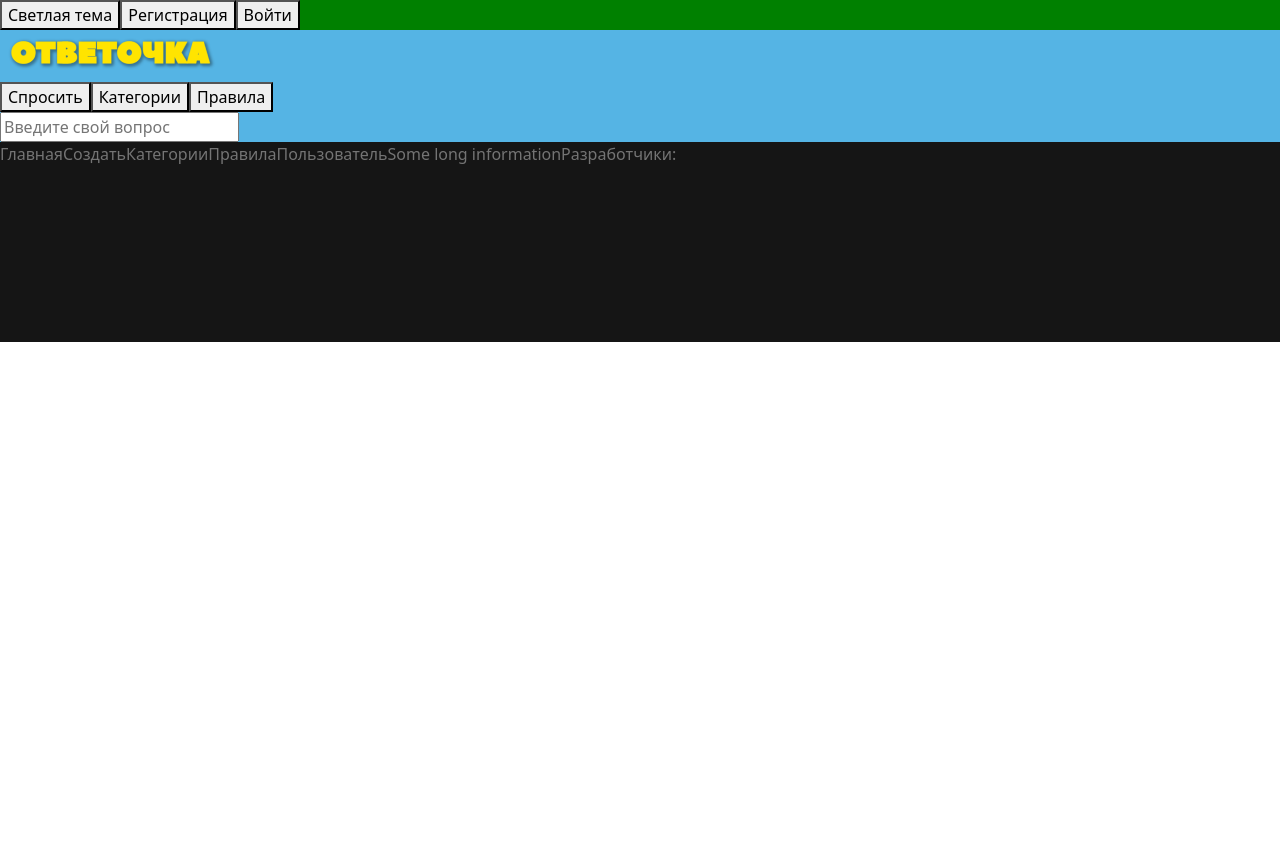
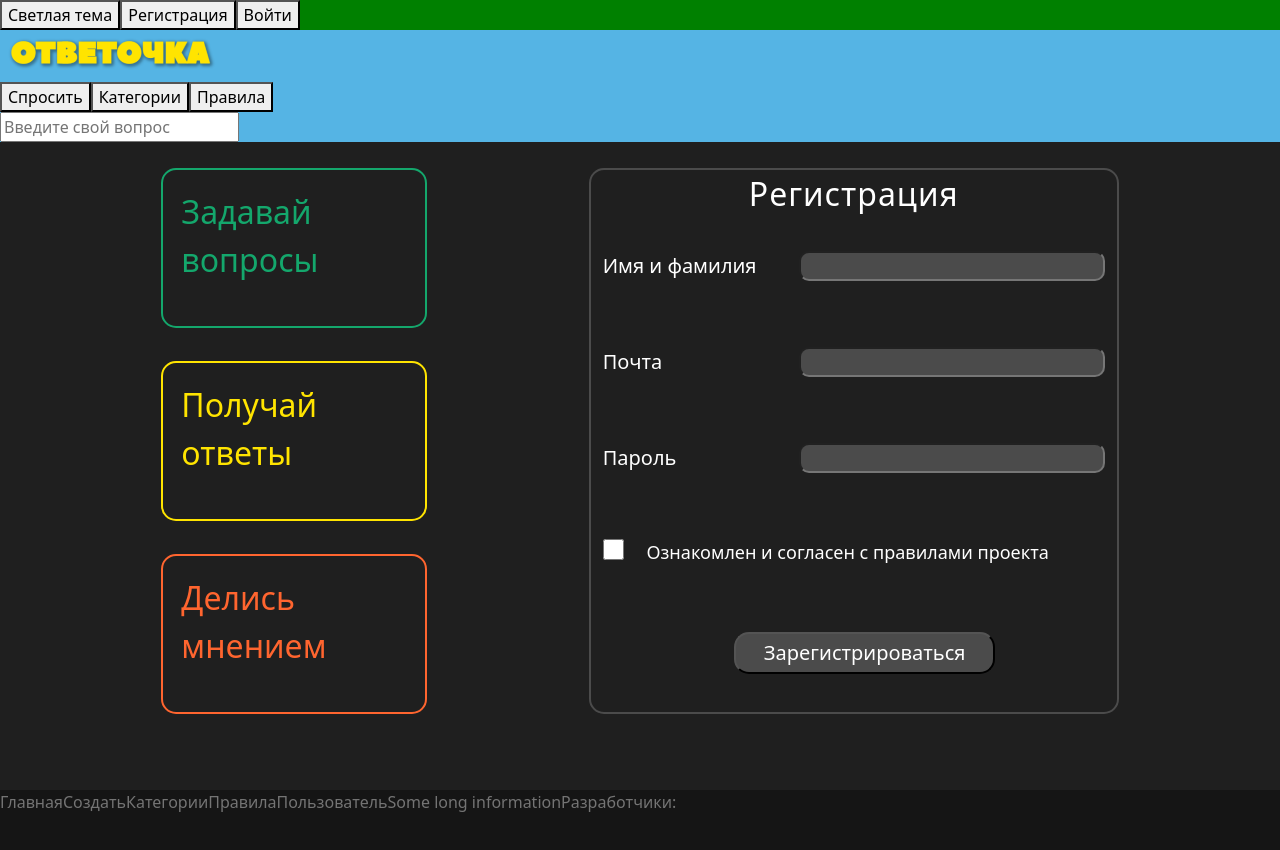
Before and after one commit to psevdomaksim/otvetochka_BUGS, a React (Create React App) app in the folder client/: page /reg in a window 1280 px wide. Shown: the top 850 px of the page. Before the commit the page ends 800 px from the top, so only its background shows below. Built offline with nearby package versions, Linux system fonts and the light colour scheme.

Commit message:
Registration Form

```diff
--- a/client/src/App.js
+++ b/client/src/App.js
@@ -8,6 +8,7 @@ import HomePageContainer from './components/HomePage/HomePageContainer';
 import QuestionPage from './components/QuestionPage/QuestionPage';
 import Profile from './components/Profile/Profile';
 import Edit from './components/Edit/Edit';
+import Registration from './components/Registration/Registration';
 
 const App = (props) => {
   return (
@@ -19,6 +20,7 @@ const App = (props) => {
           <Route path="/profile" element={<Profile />} />
           <Route path="/questionpage" element={<QuestionPage />} />
           <Route path="/edit" element={<Edit />} />
+          <Route path="/reg" element={<Registration />} />
         </Routes>
       </div>
       <FooterContainer />
--- a/client/src/components/HomePage/HomePage.jsx
+++ b/client/src/components/HomePage/HomePage.jsx
@@ -7,13 +7,9 @@ import AddQuestionList from "../AddQuestion/AddQuestionList";
 const HomePage = (props) => {
   return (
     <div className={style.home_page_wrapper}>
-      <div>
         <AddQuestionList />
         <ActiveUsersList />
-      </div>
-      <div>
         <UsersQuestionBlock />
-      </div>
       <div>
         <button>Типа стрелка вверх</button>
       </div>
--- /dev/null
+++ b/client/src/components/Registration/Registration.jsx
@@ -0,0 +1,41 @@
+import React from "react";
+import { Col, Container, Row } from "react-bootstrap";
+import s from "../../css/Registration.module.css"
+
+const Registration = (props) => {
+    return (
+        <div className={s.reg_wrapper}>
+            <div className={s.traffic_light}>
+                <div className={s.block} id={s.green}>Задавай вопросы</div>
+                <div className={s.block} id={s.yellow}>Получай ответы</div>
+                <div className={s.block} id={s.red}>Делись мнением</div>
+            </div>
+            <Container className={s.reg_form}>
+                <Row>
+                    <Col md="auto" className={s.center}><span id={s.reg_head}>Регистрация</span></Col>
+                </Row>
+                <Row className={s.indent}>
+                    <Col><span id={s.text}>Имя и фамилия</span></Col>
+                    <Col><input id={s.input } /></Col>
+                </Row>
+                <Row className={s.indent}>
+                    <Col><span id={s.text}>Почта</span></Col>
+                    <Col><input id={s.input } /></Col>
+                </Row>
+                <Row className={s.indent}>
+                    <Col><span id={s.text}>Пароль</span></Col>
+                    <Col><input type="password" id={s.input } /></Col>
+                </Row>
+                <Row className={s.indent}>
+                    <Col md={{span: 1}}><input type="checkbox" id={s.checkbox} /></Col>
+                    <Col><span id={s.check_text}>Ознакомлен и согласен с правилами проекта</span></Col>
+                </Row>
+                <Row>
+                    <Col md={{offset: 3}}><button id={s.reg_button}>Зарегистрироваться</button></Col>
+                </Row>
+            </Container>
+        </div>
+    )
+}
+
+export default Registration;
--- a/client/src/css/Edit.module.css
+++ b/client/src/css/Edit.module.css
@@ -23,6 +23,7 @@
     border-radius: 10px;
     background: #4B4B4B;
     width: 378px;
+    color: #fff;
 }
 
 #change_photo {
--- /dev/null
+++ b/client/src/css/Registration.module.css
@@ -0,0 +1,84 @@
+.reg_wrapper {
+    margin: 26px auto;
+    display: flex;
+    justify-content: space-evenly;
+}
+
+.block {
+    width: 266px;
+    height: 160px;
+    border-radius: 15px;
+    font-size: 32px;
+    margin-bottom: 33px;
+    padding: 18px;
+}
+
+.traffic_light {
+    margin-bottom: 17px;
+    position: relative;
+}
+
+#green {
+    color:#14A76C;
+    border: #14A76C 2px solid;
+}
+
+#yellow {
+    color: #FFE400;
+    border: #FFE400 2px solid;
+}
+#red {
+    color:#FF652F;
+    border: #FF652F 2px solid;
+}
+
+.reg_form {
+    width: 530px;
+    height: 546px;
+    border: #4B4B4B 2px solid;
+    border-radius: 15px;
+    margin: 0;
+    color: #fff;
+}
+
+#reg_head {
+    font-size: 32px;
+    letter-spacing: 1px;
+}
+
+#text {
+    font-size: 20px;
+}
+
+#input {
+    border-radius: 10px;
+    background: #4B4B4B;
+    width: 306px;
+    color: #fff;
+}
+
+#checkbox {
+    width: 21px;
+    height: 21px;
+}
+
+#check_text {
+    font-size: 18px;
+}
+
+#reg_button {
+    width: 261px;
+    height: 42px;
+    font-size: 20px;
+    background: #4B4B4B;
+    color: #fff;
+    border-radius: 15px;
+}
+
+.indent {
+    margin-bottom: 66px;
+}
+
+.center {
+    margin: 0 auto 33px;
+}
```
